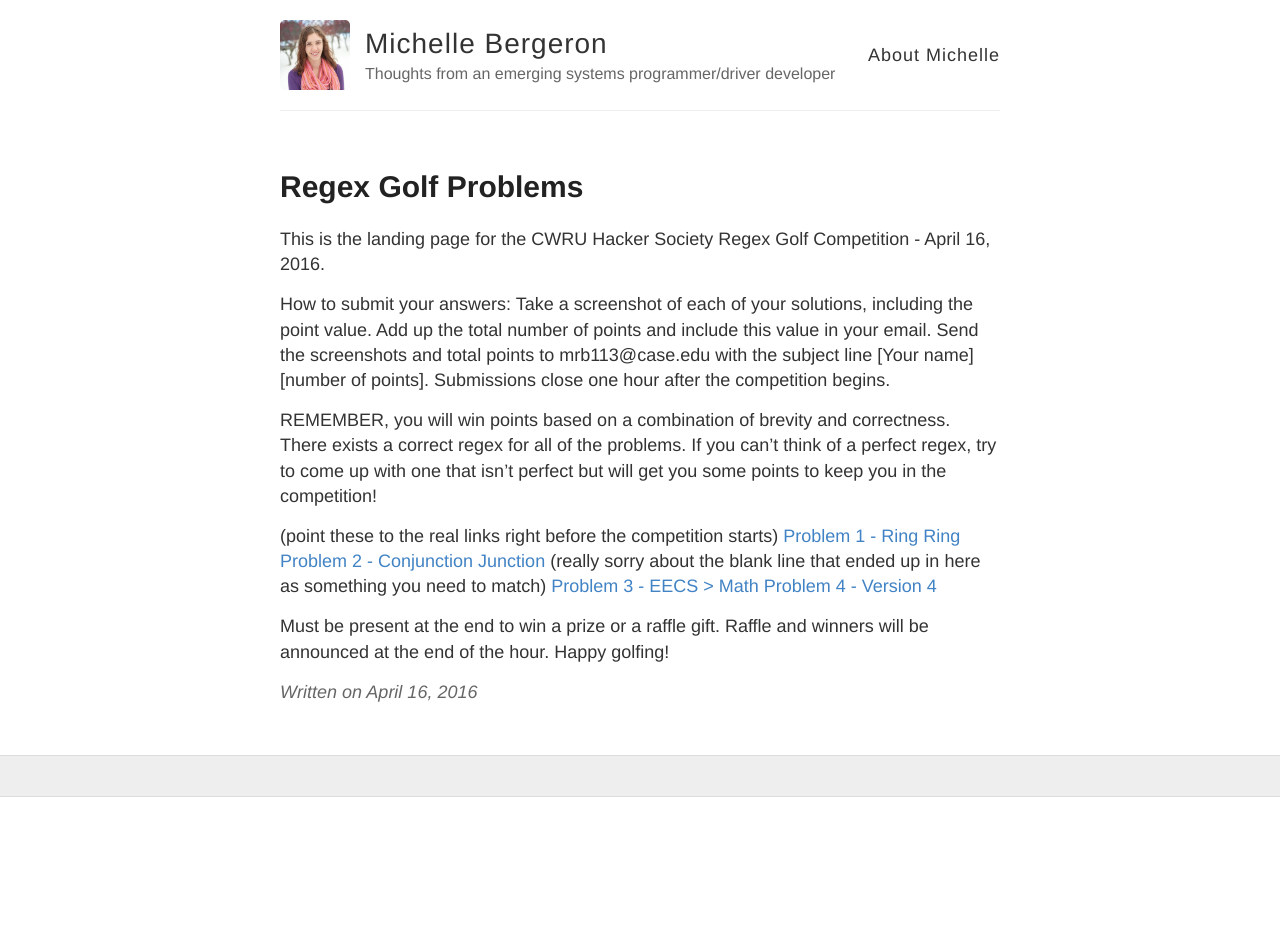
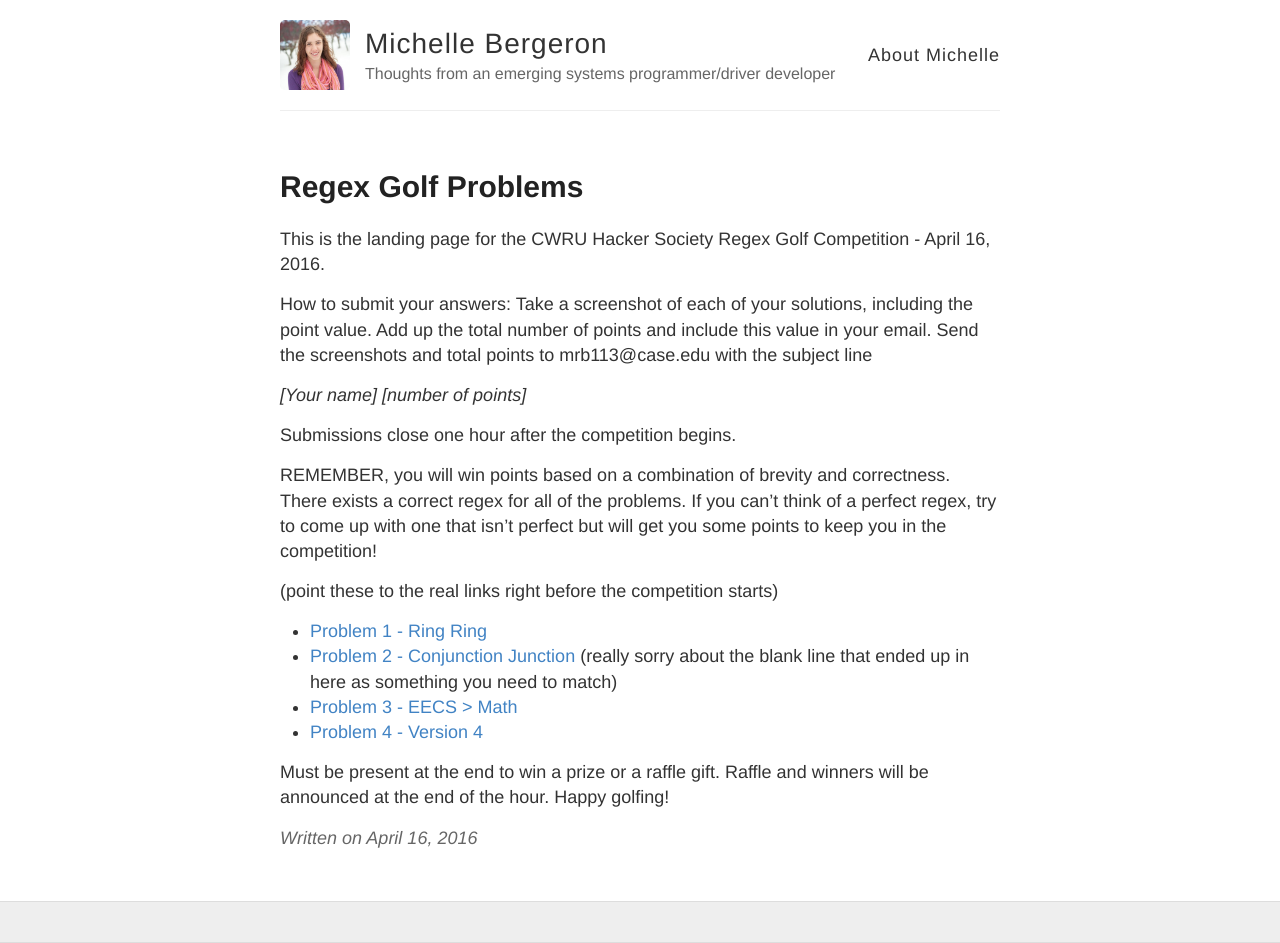
Before and after one commit to mrb113/mrb113.github.io, a Jekyll site: the page built from _posts/2016-4-16-Regex-Golf.md, in a window 1280 px wide. Built offline with Jekyll 4.4.1, drawn with Linux system fonts in a browser that asks for light colours; comment, search, counter and statistics services are not loaded; before the commit the page ends 900 px from its top, so only the background shows below that.

Commit message:
Fix formatting

```diff
--- a/_posts/2016-4-16-Regex-Golf.md
+++ b/_posts/2016-4-16-Regex-Golf.md
@@ -5,15 +5,19 @@ title: Regex Golf Problems
 
 This is the landing page for the CWRU Hacker Society Regex Golf Competition - April 16, 2016.
 
-How to submit your answers: Take a screenshot of each of your solutions, including the point value. Add up the total number of points and include this value in your email. Send the screenshots and total points to mrb113@case.edu with the subject line [Your name] [number of points]. Submissions close one hour after the competition begins.
+How to submit your answers: Take a screenshot of each of your solutions, including the point value. Add up the total number of points and include this value in your email. Send the screenshots and total points to mrb113@case.edu with the subject line
+
+*[Your name] [number of points]*
+
+Submissions close one hour after the competition begins.
 
 REMEMBER, you will win points based on a combination of brevity and correctness. There exists a correct regex for all of the problems. If you can't think of a perfect regex, try to come up with one that isn't perfect but will get you some points to keep you in the competition!
 
 (point these to the real links right before the competition starts)
-[Problem 1 - Ring Ring](https://msdn.microsoft.com/en-us/library/windows/hardware/ff562234(v=vs.85).aspx)
-[Problem 2 - Conjunction Junction](https://msdn.microsoft.com/en-us/library/windows/hardware/ff562234(v=vs.85).aspx) (really sorry about the blank line that ended up in here as something you need to match)
-[Problem 3 - EECS > Math](https://msdn.microsoft.com/en-us/library/windows/hardware/ff562234(v=vs.85).aspx)
-[Problem 4 - Version 4](https://msdn.microsoft.com/en-us/library/windows/hardware/ff562234(v=vs.85).aspx)
+- [Problem 1 - Ring Ring](https://msdn.microsoft.com/en-us/library/windows/hardware/ff562234(v=vs.85).aspx)
+- [Problem 2 - Conjunction Junction](https://msdn.microsoft.com/en-us/library/windows/hardware/ff562234(v=vs.85).aspx) (really sorry about the blank line that ended up in here as something you need to match)
+- [Problem 3 - EECS > Math](https://msdn.microsoft.com/en-us/library/windows/hardware/ff562234(v=vs.85).aspx)
+- [Problem 4 - Version 4](https://msdn.microsoft.com/en-us/library/windows/hardware/ff562234(v=vs.85).aspx)
 
 Must be present at the end to win a prize or a raffle gift. Raffle and winners will be announced at the end of the hour.
 Happy golfing!
```
